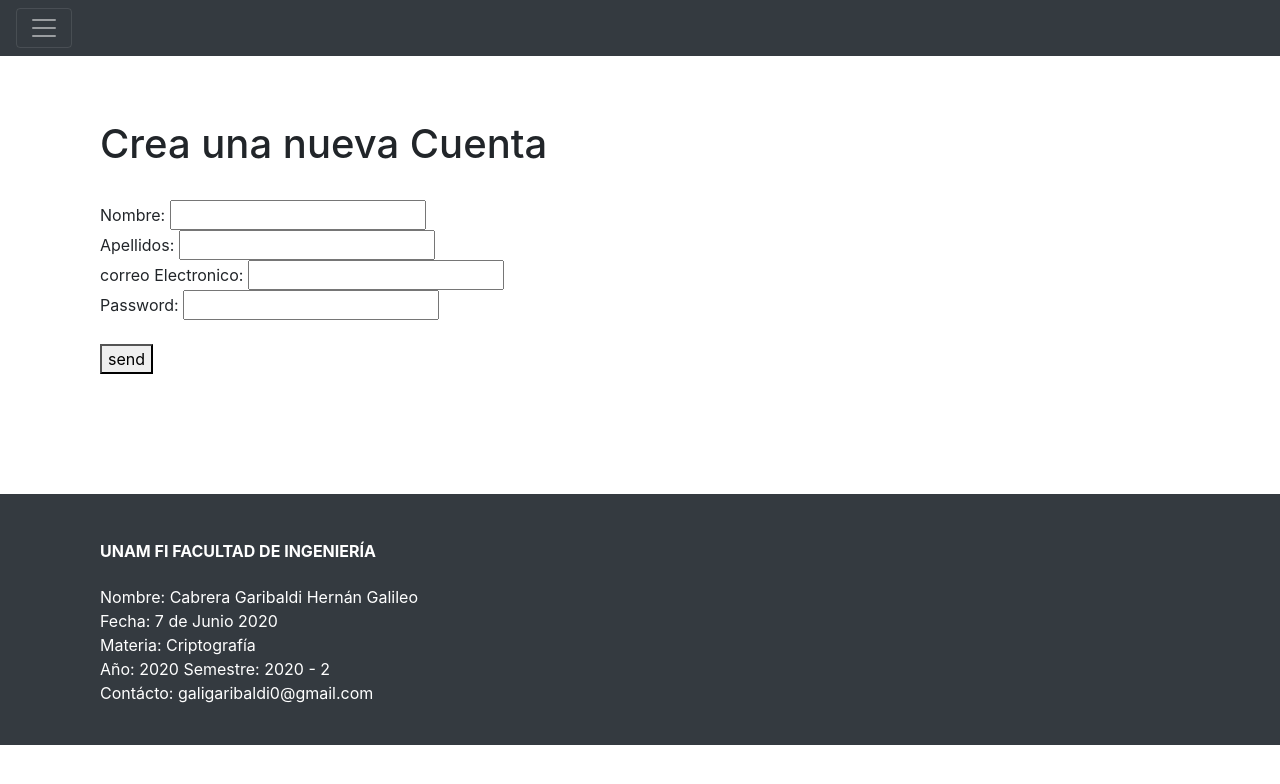
After one commit to galigaribaldi/Criptografia, a Flask app: page /crearCuenta in a window 1280 px wide. The commit adds this page. Shown: the top 784 px of the page. Run offline with Flask 2, Linux system fonts and the light colour scheme; some libraries are stand-ins or nearby versions.

Commit message:
Cambios al loggin usuario

```diff
--- a/app.py
+++ b/app.py
@@ -1,17 +1,73 @@
+#################Modulos de Flask#######################
 from flask import Flask, render_template
 from flask_socketio import SocketIO, send
+from flask import request, flash
+from flask import redirect, url_for, session
+#######################################################
+
+###################Modulos Propios###################
+##Operacion Web, con la BD
+import models as coneccion
+#Generar Llaves Publica y privada
+import rsagenerate as generador
+##Descifrar y Cifrar
+import rsacrp as operaciones
+#####################################################
 
 app = Flask(__name__)
 app.config['SECRET_KEY'] = 'secret'
 socketio = SocketIO(app)
 
-@app.route('/')
+@app.route('/', methods = ['GET', 'POST'])
 def index():
-    return render_template("index.html")
+    if request.method == 'POST':
+        correo = request.form['correo']
+        password = request.form['password']
+        d = coneccion.consulta_usuario_correo(correo)
+        if d:
+            PK = coneccion.consulta_llaves(d[0][0])
+            c = operaciones.des2(bytes(d[0][4]), bytes(PK[0][1]))
+            if bytes(password, 'utf8') == c:
+                datos = coneccion.consulta_usuario()
+                return render_template("salaChats.html", datos=datos)
+            else:
+                return "Password incorrecto"
+        else:
+            return "No tenemos cuenta de tu correo"
+            #flash("Datos incorrectos")
+            #return render_template("index.html")
+    else:
+        return render_template("index.html")
 
-@app.route('/login')
-def login():
-    return render_template("logins.html")
+@app.route('/crearCuenta', methods = ['GET', 'POST'])
+def crearCuenta():
+    if request.method =='POST':
+        nombre = request.form['nombre']
+        apellidos = request.form['apellidos']
+        correo = request.form['correo']
+        password = request.form['password']
+        #######Se crea el nuevo usuario
+        coneccion.nuevo_usuario(nombre, apellidos, correo)
+        #######Se generan las llaves publicas y privadas para cada usuario
+        g = generador.NewKey()
+        publica = g.generatePublicKey()
+        privada = g.generatePrivateKey()
+        ########## Se obtienen los datos del usuario creado
+        d = coneccion.consulta_usuario_correo(correo)
+        coneccion.insertaClaves(d[0][0], publica, privada)
+        ####Consulta de la llave privada
+        PK = coneccion.consulta_llaves(d[0][0])
+        ###Actualizacion de el password encriptado
+        passwordEncriptado = operaciones.enc2(bytes(password, 'utf8'),bytes(PK[0][1]) )
+        coneccion.actualizar_password(d[0][0], passwordEncriptado)
+        return render_template("index.html")
+    else:
+        return render_template("crearCuenta.html")
+
+@app.route("/saladeChats/<id_usuario>")
+def sala_chats(id_usuario):
+    datos = coneccion.consulta_usuario()
+    return render_template("chat.html", datos=datos)
 
 @socketio.on('message')
 def handleMessage(msg):
--- /dev/null
+++ b/templates/crearCuenta.html
@@ -0,0 +1,11 @@
+{% extends "layout.html" %} {% block content %}
+<div class="container">
+    <h1>Crea una nueva Cuenta</h1>
+    <br>
+    <form action="/crearCuenta" method="POST">
+        Nombre: <input type="text" name="nombre"> <br> Apellidos: <input type="text" name="apellidos"> <br> correo Electronico: <input type="text" name="correo"><br> Password: <input type="text" name="password"> <br>
+        <br><button id="send"> send </button>
+    </form>
+    <br><br>
+</div>
+{% endblock %}
--- /dev/null
+++ b/templates/layout.html
@@ -0,0 +1,52 @@
+<!DOCTYPE html>
+<html lang="es">
+
+<head>
+    <meta charset="UTF-8">
+    <meta name="viewport" content="width=device-width, initial-scale=1.0">
+    <link rel="stylesheet" href="https://stackpath.bootstrapcdn.com/bootstrap/4.5.0/css/bootstrap.min.css" integrity="sha384-9aIt2nRpC12Uk9gS9baDl411NQApFmC26EwAOH8WgZl5MYYxFfc+NcPb1dKGj7Sk" crossorigin="anonymous">
+    <title>Chat Cifrado</title>
+</head>
+
+<body>
+    <div class="fixed-top">
+        <div class="collapse" id="navbarToggleExternalContent">
+            <div class="bg-dark p-4">
+                <h5 class="text-white h4">Proyecto Criptografía</h5>
+                <span class="text-muted">Proyecto Criptografía 2020 - 2 para la materia de Criptografía</span>
+            </div>
+        </div>
+        <nav class="navbar navbar-dark bg-dark">
+            <button class="navbar-toggler" type="button" data-toggle="collapse" data-target="#navbarToggleExternalContent" aria-controls="navbarToggleExternalContent" aria-expanded="false" aria-label="Toggle navigation">
+            <span class="navbar-toggler-icon"></span>
+          </button>
+        </nav>
+    </div>
+    <br><br><br><br><br>
+    <div class="container">
+        {% with messages = get_flashed_messages() %} {% if messages %} {% for messages in messages %} {{ messages }} {% endfor %} {% endif %} {% endwith %} {% block content %} {% endblock %}
+    </div>
+    <script src="https://code.jquery.com/jquery-3.5.1.slim.min.js" integrity="sha384-DfXdz2htPH0lsSSs5nCTpuj/zy4C+OGpamoFVy38MVBnE+IbbVYUew+OrCXaRkfj" crossorigin="anonymous"></script>
+    <script src="https://cdn.jsdelivr.net/npm/popper.js@1.16.0/dist/umd/popper.min.js" integrity="sha384-Q6E9RHvbIyZFJoft+2mJbHaEWldlvI9IOYy5n3zV9zzTtmI3UksdQRVvoxMfooAo" crossorigin="anonymous"></script>
+    <script src="https://stackpath.bootstrapcdn.com/bootstrap/4.5.0/js/bootstrap.min.js" integrity="sha384-OgVRvuATP1z7JjHLkuOU7Xw704+h835Lr+6QL9UvYjZE3Ipu6Tp75j7Bh/kR0JKI" crossorigin="anonymous"></script>
+    <br>
+    <br>
+    <br>
+    <!-- Footer -->
+    <footer class="page-footer font-small text-white bg-dark navbar-fixed-bottom">
+        <br> <br>
+        <!-- Grid column -->
+        <div class="container">
+            <div class="container">
+                <h6 class="center text-uppercase mb-4 font-weight-bold">UNAM FI Facultad de Ingeniería</h6>
+                <p>
+                    Nombre: Cabrera Garibaldi Hernán Galileo <br> Fecha: 7 de Junio 2020 <br> Materia: Criptografía <br> Año: 2020 Semestre: 2020 - 2 <br> Contácto: galigaribaldi0@gmail.com
+                </p>
+            </div>
+        </div>
+        <br>
+    </footer>
+    <!-- Footer -->
+</body>
+
+</html>
```
Also changed, not shown: models.py (+42 -2 lines), templates/chat.html (added, +21 -0 lines), templates/index.html (+13 -34 lines), templates/logins.html (deleted, +0 -20 lines), templates/salaChats.html (added, +7 -0 lines), test.py (+49 -10 lines).
